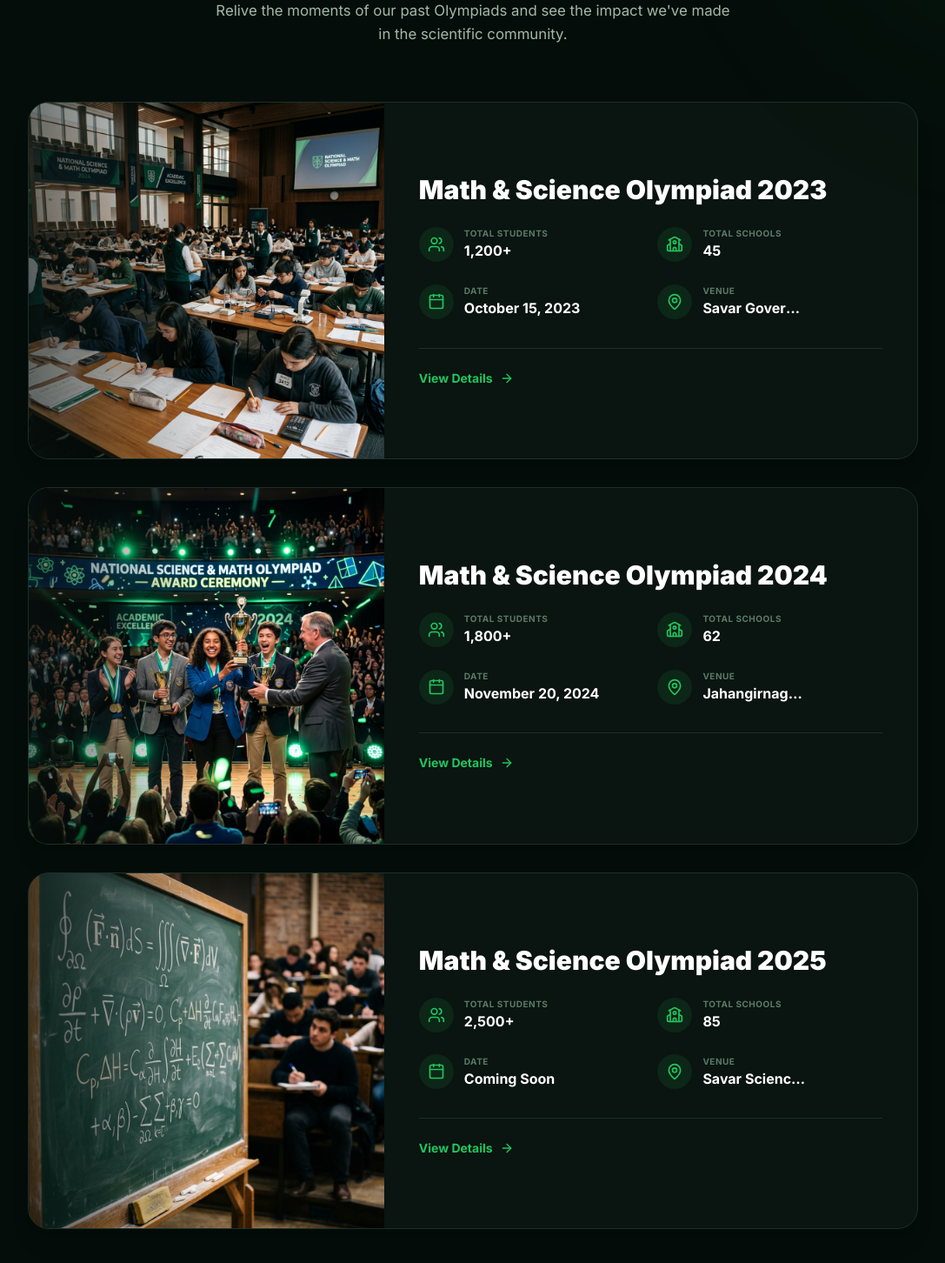
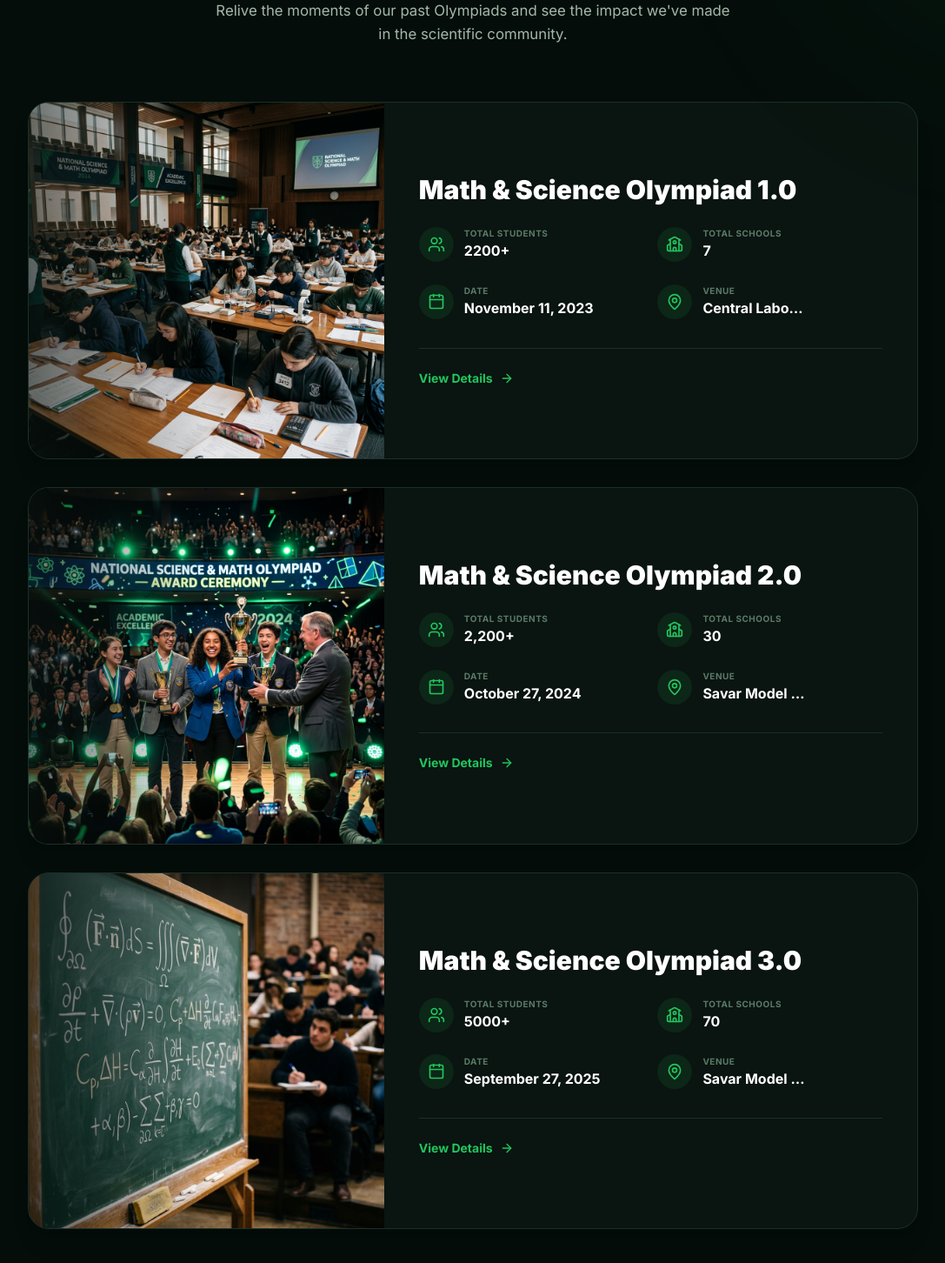
Before and after one commit to omarfaruk16/savar-science-society, a Next.js app: page / in a window 1280 px wide. Shown: the part 1735-3187 px from the top of the page at 87% size, without its empty margins (96-1183 px from the left). Built offline with nearby package versions, Linux system fonts and the light colour scheme; no server answers; the database is empty.

Commit message:
Update Olympiad History with accurate data (1.0, 2.0, 3.0)

```diff
--- a/components/home/OlympiadHistory.tsx
+++ b/components/home/OlympiadHistory.tsx
@@ -6,33 +6,33 @@ import { motion } from "framer-motion";
 const olympiads = [
   {
     id: 1,
-    title: "Math & Science Olympiad 2023",
+    title: "Math & Science Olympiad 1.0",
     slug: "math&science_olympiad_1",
     image: "/images/olympiads/olympiad_1.png",
-    students: "1,200+",
-    schools: "45",
-    date: "October 15, 2023",
-    venue: "Savar Government College",
+    students: "2200+",
+    schools: "7",
+    date: "November 11, 2023",
+    venue: "Central Laboratory School and College",
   },
   {
     id: 2,
-    title: "Math & Science Olympiad 2024",
+    title: "Math & Science Olympiad 2.0",
     slug: "math&science_olympiad_2",
     image: "/images/olympiads/olympiad_2.png",
-    students: "1,800+",
-    schools: "62",
-    date: "November 20, 2024",
-    venue: "Jahangirnagar University",
+    students: "2,200+",
+    schools: "30",
+    date: "October 27, 2024",
+    venue: "Savar Model College",
   },
   {
     id: 3,
-    title: "Math & Science Olympiad 2025",
+    title: "Math & Science Olympiad 3.0",
     slug: "math&science_olympiad_3",
     image: "/images/olympiads/olympiad_3.png",
-    students: "2,500+",
-    schools: "85",
-    date: "Coming Soon",
-    venue: "Savar Science Society Campus",
+    students: "5000+",
+    schools: "70",
+    date: "September 27, 2025",
+    venue: "Savar Model College",
   },
 ];
 
```
